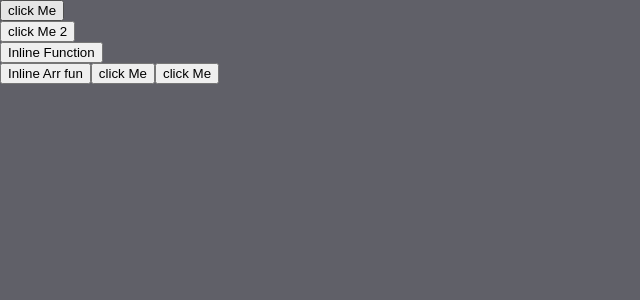
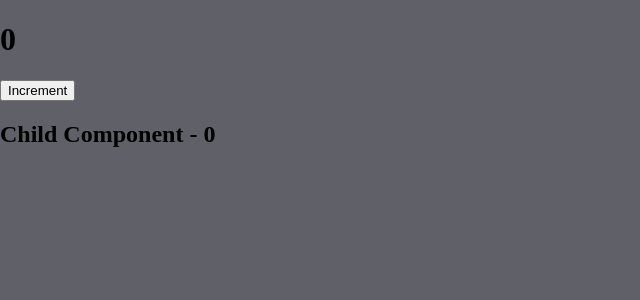
Before and after one commit to buildwithrameez/react-movie-card, a React (Vite) app: page / in a window 1280 px wide. Shown: the top 300 px of the page, without its empty margins (0-640 px from the left). Built offline with nearby package versions, Linux system fonts and the light colour scheme.

Commit message:
useState hooks added

```diff
--- /dev/null
+++ b/src/Hooks/State.jsx
@@ -0,0 +1,33 @@
+import { useState } from "react";
+export const State = () => {
+  //   let value = 0;
+  //   const handleButtonClick = () => {
+  //     value++;
+  //     console.log(value);
+  //   };
+  //   let array = useState();
+  //   console.log(array);
+  const [count, setCount] = useState(0);
+  console.log("Parent Component rendered");
+  const handleButtonClick = () => {
+    setCount(() => count + 1);
+  };
+  return (
+    <>
+      <div className="main-div">
+        <h1>{count}</h1>
+        <button onClick={handleButtonClick}>Increment</button>
+      </div>
+      <ChildComponent count={count} />
+    </>
+  );
+};
+
+function ChildComponent({ count }) {
+  console.log("Child Component rendered");
+  return (
+    <div className="main-div">
+      <h2> Child Component - {count} </h2>
+    </div>
+  );
+}
--- a/src/main.jsx
+++ b/src/main.jsx
@@ -5,15 +5,16 @@ import { Moviecard }  from './App.jsx'
 import { Practice } from './practices.jsx'
 import Profile from './components/Profile.jsx'
 import { EventHandling } from './components/Events.jsx'
+import { State } from './Hooks/State.jsx'
 
 createRoot(document.getElementById('root')).render(
   <StrictMode>
     {/* <Moviecard /> */}
-    <EventHandling />
     {/* <Practice />
 
      challenge file
     <Profile /> */}
-
+    {/* <EventHandling /> */}
+    <State />
   </StrictMode>,
 )
```
Also changed, not shown: src/components/EventPropagation.jsx (added, +27 -0 lines).
